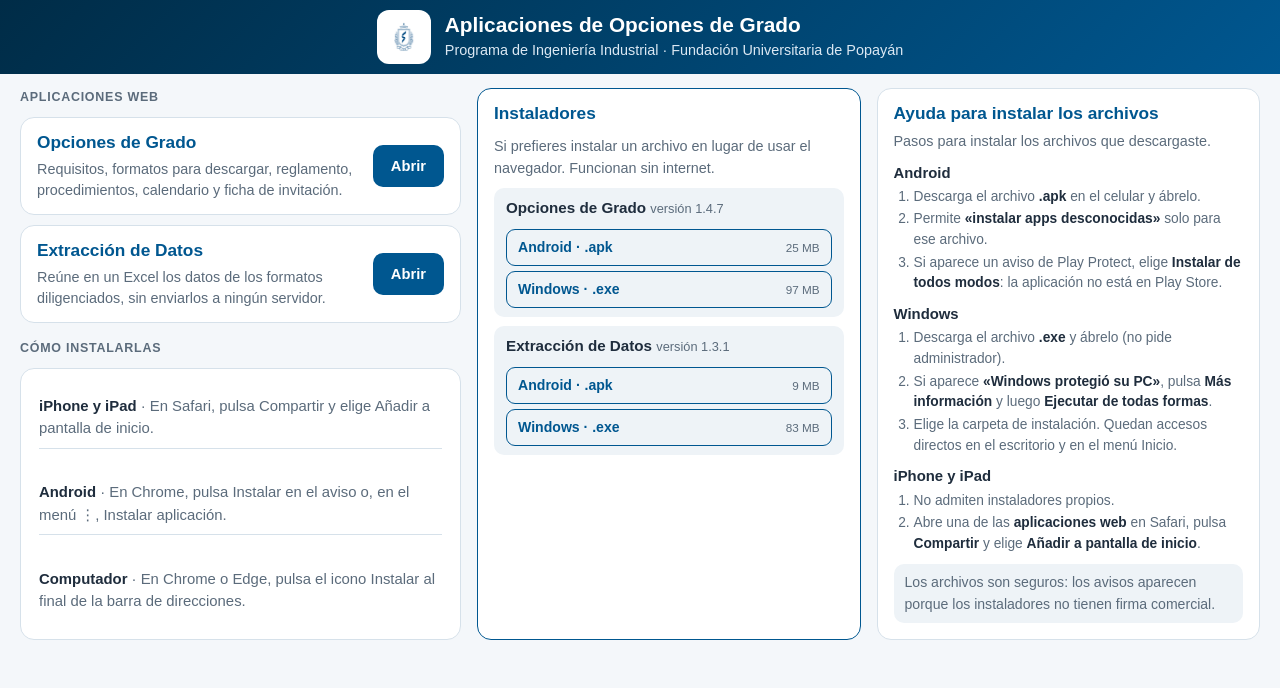
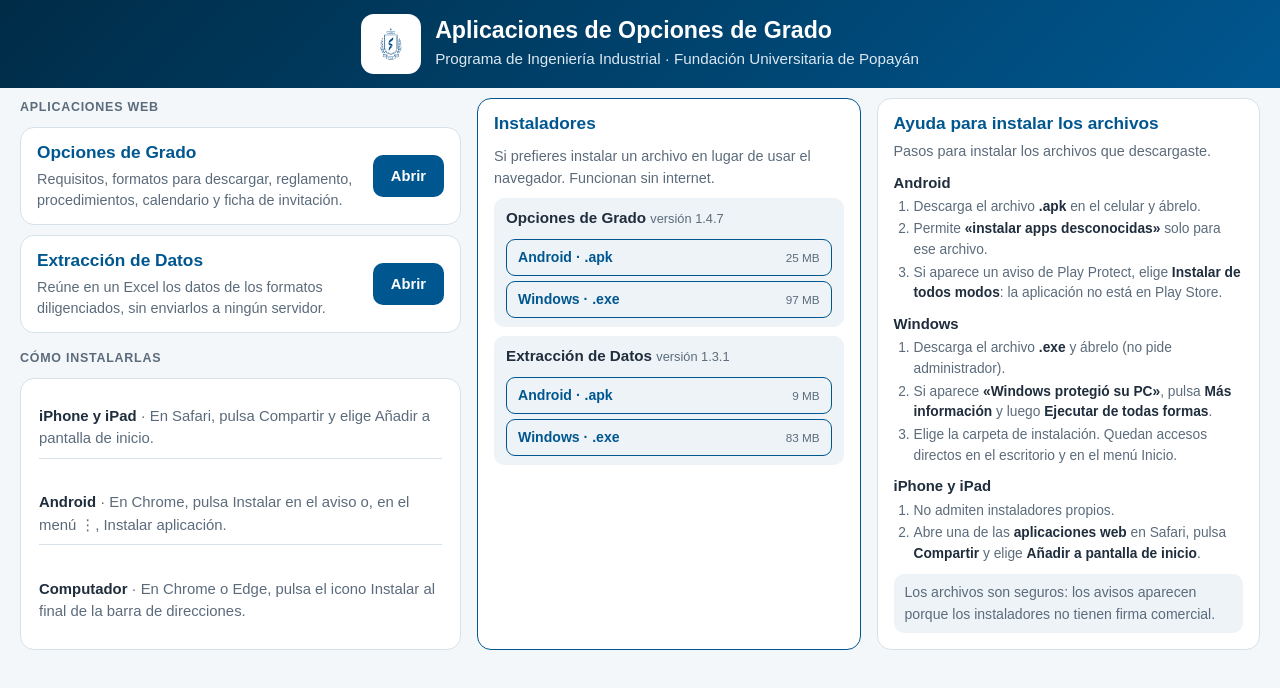
Before and after one commit to fup-industrial-tg/aplicaciones, a plain HTML site: page index.html in a window 1280 px wide. Drawn offline with Linux system fonts and the light colour scheme.

Commit message:
Barra azul equilibrada

```diff
--- a/index.html
+++ b/index.html
@@ -12,12 +12,12 @@
   @media (prefers-color-scheme: dark) { :root { --fondo:#0b1b27; --tarjeta:#12283a; --suave-bg:#0e2232; --texto:#e8eef4; --suave:#a9b9c8; --borde:#24425a; } }
   * { box-sizing:border-box; }
   body { margin:0; font-family:Arial,Helvetica,sans-serif; background:var(--fondo); color:var(--texto); line-height:1.5; }
-  header { background:linear-gradient(135deg,var(--noche),var(--azul)); color:#fff; padding:10px 16px; }
+  header { background:linear-gradient(135deg,var(--noche),var(--azul)); color:#fff; padding:14px 16px; }
   .cab { max-width:1360px; margin:0 auto; display:flex; flex-direction:row; align-items:center; justify-content:center; text-align:left; gap:14px; }
-  header img { width:54px; height:54px; border-radius:12px; background:#fff; padding:5px; flex-shrink:0; }
-  header h1 { margin:0 0 2px; font-size:1.3rem; line-height:1.2; }
-  header p { margin:0; color:#dbe8f3; font-size:.9rem; }
-  main { max-width:1360px; margin:0 auto; padding:14px 20px 14px; display:grid; gap:16px; grid-template-columns:minmax(0,1.15fr) minmax(0,1fr) minmax(0,1fr); align-items:stretch; }
+  header img { width:60px; height:60px; border-radius:13px; background:#fff; padding:5px; flex-shrink:0; }
+  header h1 { margin:0 0 3px; font-size:1.45rem; line-height:1.2; }
+  header p { margin:0; color:#dbe8f3; font-size:.95rem; }
+  main { max-width:1360px; margin:0 auto; padding:10px 20px 10px; display:grid; gap:16px; grid-template-columns:minmax(0,1.15fr) minmax(0,1fr) minmax(0,1fr); align-items:stretch; }
   .col { display:flex; flex-direction:column; gap:10px; }
   .col > .tarjeta.inst, .col > .tarjeta.ayuda { flex:1; }
   .titulo { margin:0; font-size:.78rem; font-weight:700; letter-spacing:.06em; text-transform:uppercase; color:var(--suave); }
@@ -60,7 +60,7 @@
 <body>
 <header>
   <div class="cab">
-    <img src="logo-fup.png" width="54" height="54" alt="Escudo de la FUP">
+    <img src="logo-fup.png" width="60" height="60" alt="Escudo de la FUP">
     <div>
       <h1>Aplicaciones de Opciones de Grado</h1>
       <p>Programa de Ingeniería Industrial · Fundación Universitaria de Popayán</p>
```
